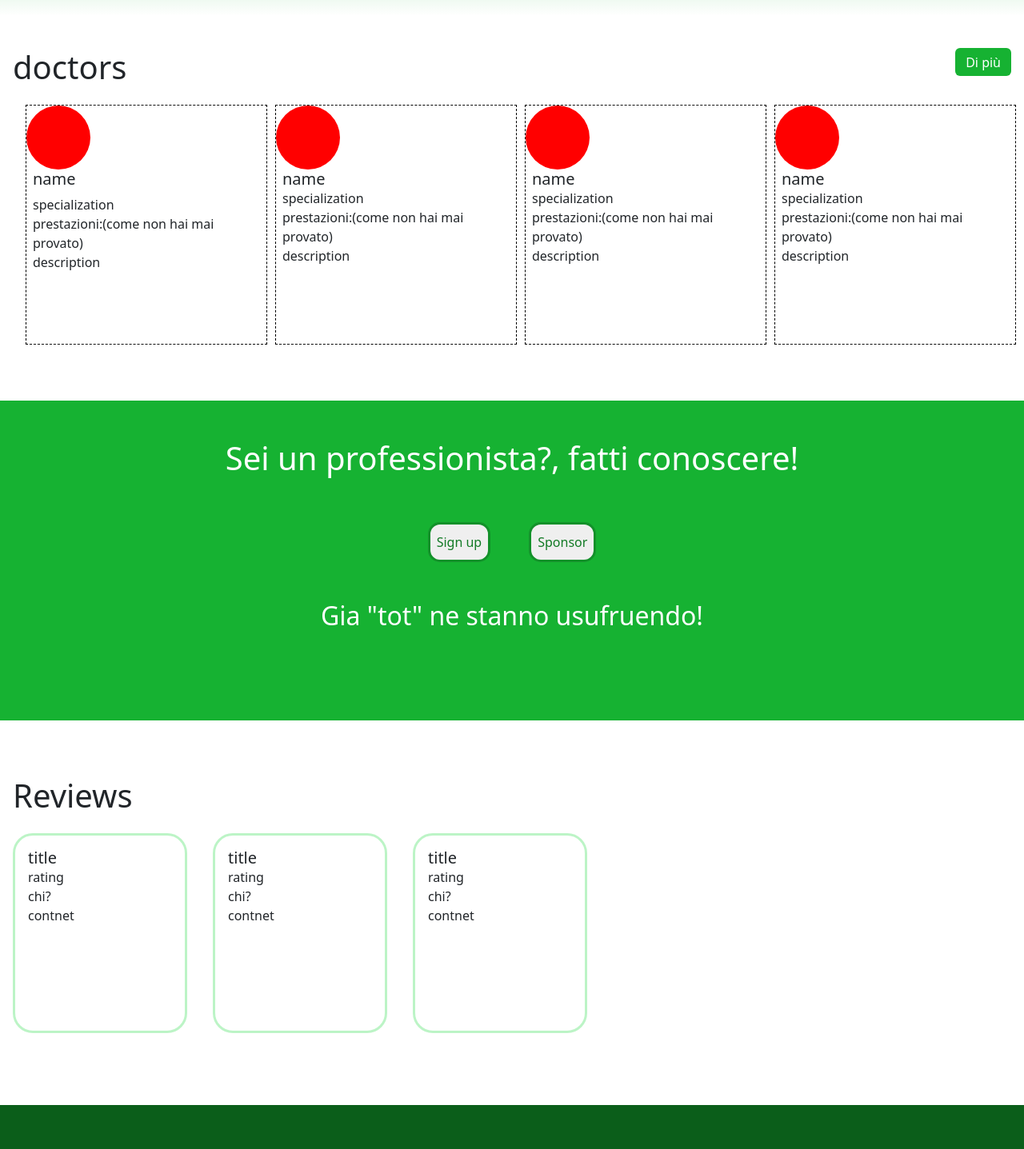
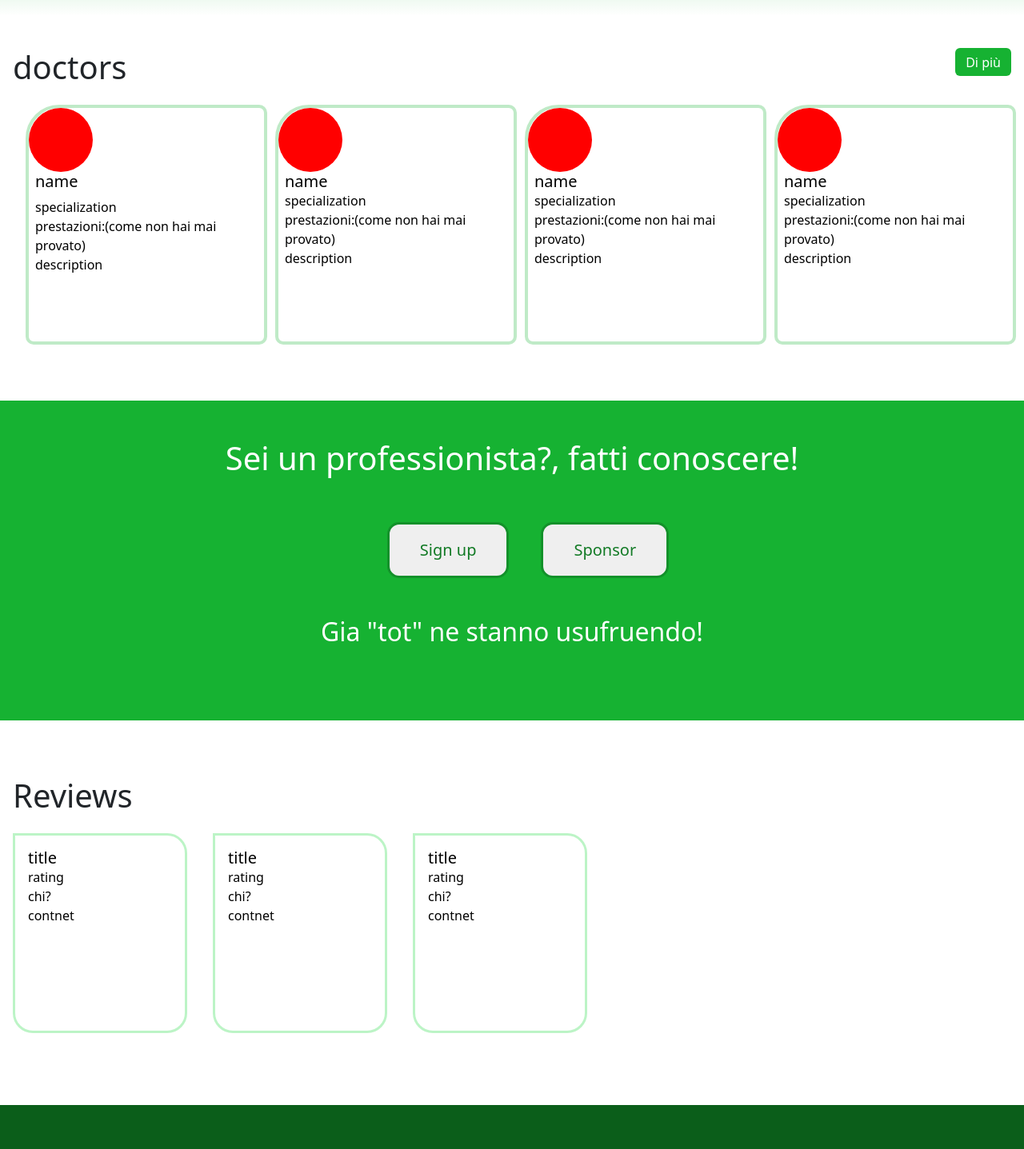
Before and after one commit to patrictobola/BDoctors, a Vue app in the folder bdoctor_project_front/: page / in a window 1280 px wide. Shown: the part 280-1717 px from the top of the page at 80% size. Built offline with nearby package versions, Linux system fonts and the light colour scheme.

Commit message:
layout basic

```diff
--- a/bdoctor_project_front/package.json
+++ b/bdoctor_project_front/package.json
@@ -8,6 +8,7 @@
     "preview": "vite preview"
   },
   "dependencies": {
+    "axios": "^1.5.1",
     "bootstrap": "^5.3.2",
     "chart.js": "^4.4.0",
     "fontawesome": "^5.6.3",
--- a/bdoctor_project_front/src/components/DoctorList.vue
+++ b/bdoctor_project_front/src/components/DoctorList.vue
@@ -1,7 +1,20 @@
 <script >
+// import axios from 'axios';
+// const endpoint = '';
 export default {
   name: 'DoctorList',
-  data: () => ({}),
+  data: () => ({ doctors: [] }),
+  // methods: {
+  //   fetchDocors() {
+  //     axios.get(endpoint).then((res) => {
+  //       this.doctors = res.data
+  //       console.log('DOCTORS AXIOS', res.data)
+  //     })
+  //   }
+  // },
+  // created() {
+  //   this.fetchdoctors()
+  // }
 }
 </script>
 
@@ -15,7 +28,8 @@ export default {
     <!-- DOCTOR LIST -->
     <ul class="doctor-list">
       <!-- DOCTOR CARD -->
-      <li class="lines">
+      <li>
+        <a href="#" alt="doctor name">
           <div class="doctor">
             <!-- DOCTOR-IMG -->
             <div class="doc-image"></div>
@@ -29,9 +43,11 @@ export default {
               </div>
             </div>
           </div>
+        </a>
       </li>
       <!-- DOCTOR CARD -->
-      <li class="lines">
+      <li>
+        <a href="#" alt="doctor name">
           <div class="doctor">
             <!-- DOCTOR-IMG -->
             <div class="doc-image"></div>
@@ -45,9 +61,12 @@ export default {
               </div>
             </div>
           </div>
+        </a>
+
       </li>
       <!-- DOCTOR CARD -->
-      <li class="lines">
+      <li>
+        <a href="#" alt="doctor name">
           <div class="doctor">
             <!-- DOCTOR-IMG -->
             <div class="doc-image"></div>
@@ -61,8 +80,11 @@ export default {
               </div>
             </div>
           </div>
+        </a>
+
       </li>
-      <li class="lines">
+      <li>
+        <a href="#" alt="doctor name">
           <div class="doctor">
             <!-- DOCTOR-IMG -->
             <div class="doc-image"></div>
@@ -76,21 +98,24 @@ export default {
               </div>
             </div>
           </div>
+        </a>
+
       </li>
     </ul>
   </div>
 </template>
 
 <style scoped>
-.lines {
-  border: 1px dashed black;
+a {
+  text-decoration: none;
+  color: black;
 }
 
 .doctors-box {
   margin-top: 40px;
 }
 
-button {
+.btn {
   background-color: rgb(22, 178, 50);
   color: white;
   height: 35px;
@@ -120,6 +145,9 @@ button {
 li {
   list-style: none;
   margin-top: 15px;
+  margin-right: 15px;
+  border: 4px solid rgba(22, 178, 51, 0.274);
+  border-radius: 42px 10px 10px 42px;
 }
 
 @media screen and (min-width: 580px) {
@@ -137,6 +165,8 @@ li {
   li {
     height: 300px;
     margin-right: 10px;
+    border: 4px solid rgba(22, 178, 51, 0.274);
+    border-radius: 42px 10px 10px 10px;
   }
 
   .doctor {
--- a/bdoctor_project_front/src/components/Header.vue
+++ b/bdoctor_project_front/src/components/Header.vue
@@ -1,8 +1,20 @@
 <script>
+// import axios from 'axios';
+// const endpoint = '';
 export default {
   name: 'Header',
-  data: () => ({}),
-
+  data: () => ({ doctors: [] }),
+  // methods: {
+  //   fetchDocors() {
+  //     axios.get(endpoint).then((res) => {
+  //       this.doctors = res.data
+  //       console.log('DOCTORS AXIOS', res.data)
+  //     })
+  //   }
+  // },
+  // created() {
+  //   this.fetchdoctors()
+  // }
 }
 </script>
 
@@ -58,6 +70,11 @@ header {
   justify-content: space-between;
 }
 
+.btn {
+  border: 3px solid white;
+  font-size: 20px;
+}
+
 @media screen and (min-width: 580px) {
   .nav {
     justify-content: space-around;
--- a/bdoctor_project_front/src/components/ReviewsList.vue
+++ b/bdoctor_project_front/src/components/ReviewsList.vue
@@ -1,7 +1,20 @@
 <script >
+// import axios from 'axios';
+// const endpoint = '';
 export default {
   name: 'NewsList',
-  data: () => ({}),
+  data: () => ({ reviews: [] }),
+  // methods: {
+  //   fetchReviews() {
+  //     axios.get(endpoint).then((res) => {
+  //       this.reviews = res.data
+  //       console.log('REVIEWS AXIOS', res.data)
+  //     })
+  //   }
+  // },
+  // created() {
+  //   this.fetchdoctors()
+  // }
 }
 </script>
 
@@ -13,6 +26,7 @@ export default {
     <ul>
       <!-- REVIEWS CARD -->
       <li>
+        <a href="#" alt="review">
           <div class="review mx-3">
             <!-- REVIEWS INFO -->
             <div class="mt-3">
@@ -22,9 +36,12 @@ export default {
               <p class="ms-3 m-0">contnet</p>
             </div>
           </div>
+        </a>
+
       </li>
       <!-- REVIEWS CARD -->
       <li>
+        <a href="#" alt="review">
           <div class="review mx-3">
             <!-- REVIEWS INFO -->
             <div class="mt-3">
@@ -34,9 +51,12 @@ export default {
               <p class="ms-3 m-0">contnet</p>
             </div>
           </div>
+        </a>
+
       </li>
       <!-- REVIEWS CARD -->
       <li>
+        <a href="#" alt="review">
           <div class="review mx-3">
             <!-- REVIEWS INFO -->
             <div class="mt-3">
@@ -46,6 +66,8 @@ export default {
               <p class="ms-3 m-0">contnet</p>
             </div>
           </div>
+        </a>
+
       </li>
     </ul>
   </div>
@@ -58,9 +80,13 @@ export default {
 
 .review {
   height: 150px;
-  border: 1px dashed black;
   border: 3px solid rgba(63, 223, 92, 0.349);
-  border-radius: 25px;
+  border-radius: 0px 25px 25px 25px;
+}
+
+a {
+  text-decoration: none;
+  color: black;
 }
 
 li {
--- a/bdoctor_project_front/src/components/Sponsor.vue
+++ b/bdoctor_project_front/src/components/Sponsor.vue
@@ -1,7 +1,20 @@
 <script >
+// import axios from 'axios';
+// const endpoint = '';
 export default {
   name: 'Sponsor',
-  data: () => ({}),
+  data: () => ({ doctors: [] }),
+  // methods: {
+  //   fetchDocors() {
+  //     axios.get(endpoint).then((res) => {
+  //       this.doctors = res.data
+  //       console.log('DOCTORS AXIOS', res.data)
+  //     })
+  //   }
+  // },
+  // created() {
+  //   this.fetchdoctors()
+  // }
 }
 </script>
 
@@ -9,7 +22,7 @@ export default {
   <div class="sponsor-box text-center">
     <h1 class="pt-5">Sei un professionista?, fatti conoscere!</h1>
     <div class="pt-5"><button>Sign up</button>
-      <button class="ms-5"> Sponsor</button>
+      <button> Sponsor</button>
     </div>
     <h2 class="mt-5">Gia "tot" ne stanno usufruendo!</h2>
   </div>
@@ -25,8 +38,10 @@ export default {
 
 button {
   border: rgb(19, 145, 42) 3px solid;
-  padding: 10px 8px;
+  padding: 17px 38px;
   color: rgb(18, 122, 37);
   border-radius: 15px;
+  font-size: 20px;
+  margin-left: 40px;
 }
 </style>
```
Also changed, not shown: 1 other file (tests, documents, lock files or other folders). Lines whose indentation alone changed are shown as unchanged.
